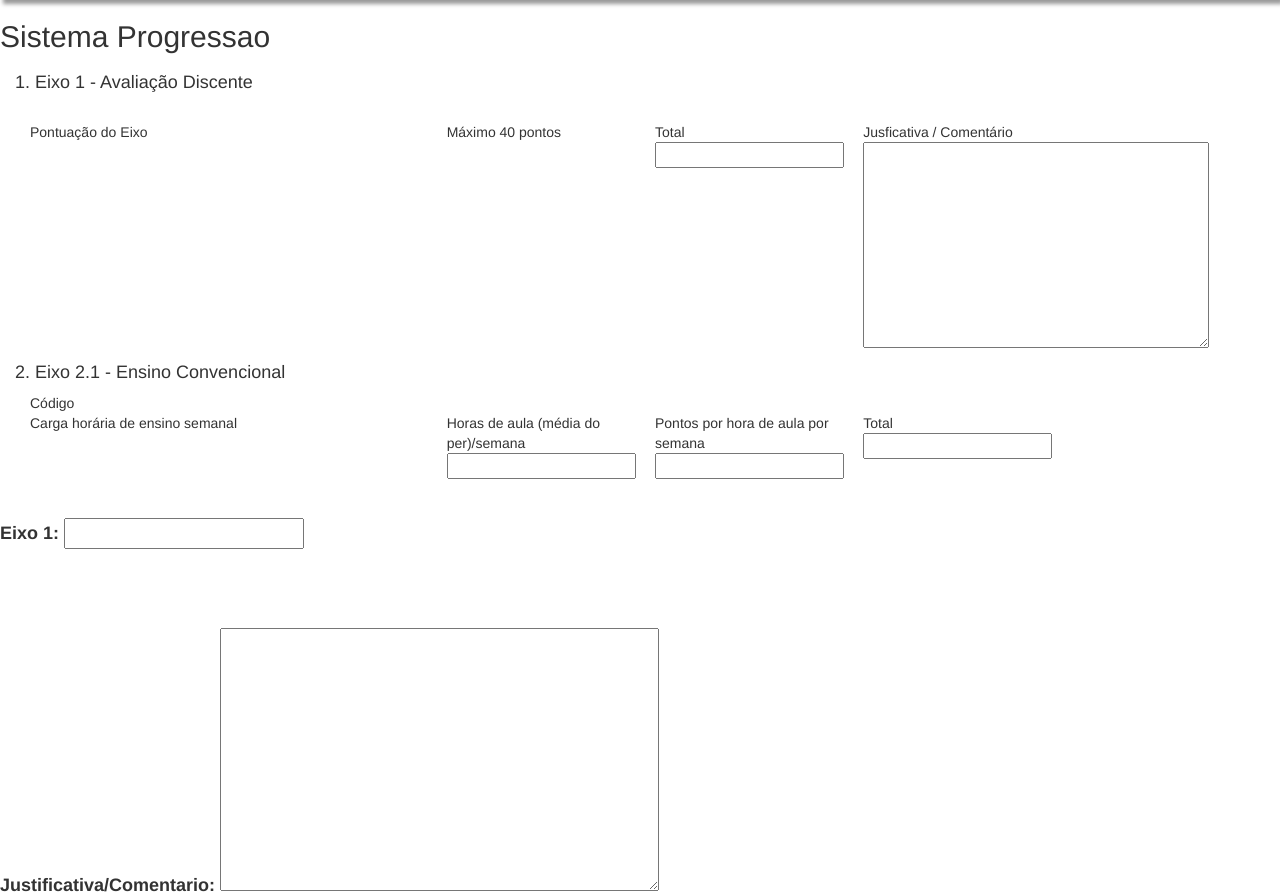
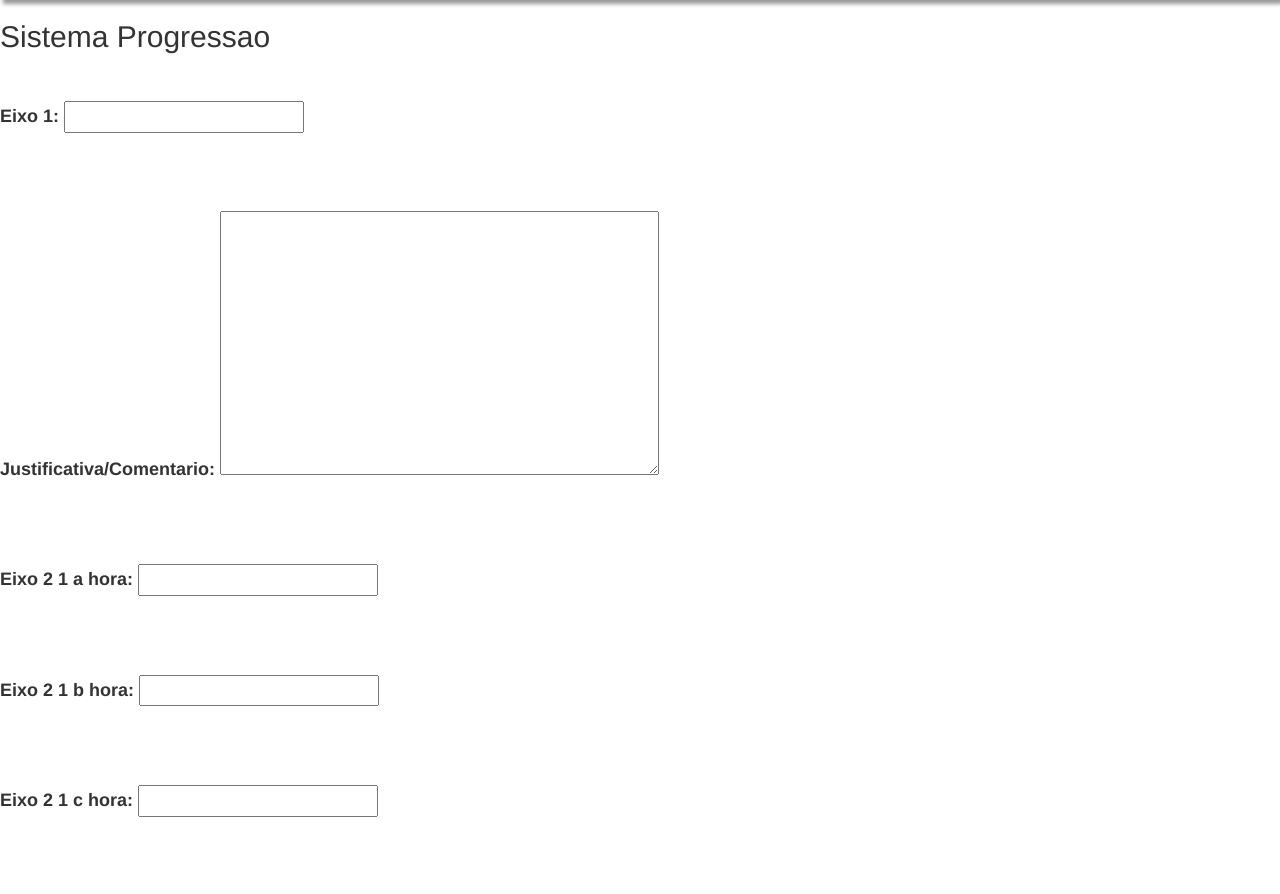
Before and after one commit to sistemaprogressao/prisma, a Django app: page /anexoi/ in a window 1280 px wide. Shown: the part 216-1110 px from the top of the page. Run offline with Django 3.2, Linux system fonts and the light colour scheme; some libraries are stand-ins or nearby versions.

Commit message:
Update anexoi.html

```diff
--- a/SistemaProgressao/templates/SistemaProgressao/anexoi.html
+++ b/SistemaProgressao/templates/SistemaProgressao/anexoi.html
@@ -12,51 +12,6 @@
 	<form method="POST">
 		{% csrf_token %}
 
-		<div class="container-fluid">
-			<h4>1. Eixo 1 - Avaliação Discente</h4>
-			<div class="col-xs-2">
-
-			</div>
-			<br>
-			<div class="col-xs-4">
-				Pontuação do Eixo
-			</div>
-			<div class="col-xs-2">
-				Máximo 40 pontos
-			</div>
-			<div class="col-xs-2">
-				Total
-				{{ form.eixo_1 }}
-			</div>
-			<div class="col-xs-2">
-				Jusficativa / Comentário
-				{{ form.eixo_1_justificacao_comentario }}
-			</div>
-		</div>
-
-		<div class="container-fluid">
-			<h4>2. Eixo 2.1 - Ensino Convencional</h4>
-			<div class="col-xs-2">
-				Código
-			</div>
-			<br>
-			<div class="col-xs-4">
-				Carga horária de ensino semanal
-			</div>
-			<div class="col-xs-2">
-				Horas de aula (média do per)/semana
-				{{ form.eixo_2_1_a_hora }}
-			</div>
-			<div class="col-xs-2">
-				Pontos por hora de aula por semana
-				{{ form.eixo_2_1_a_pontos }}
-			</div>
-			<div class="col-xs-2">
-				Total
-				{{ form.eixo_2_1_a_total }}
-			</div>
-		</div>
-
 		{{ form.as_p }}
 	</form>
 	{% endblock content %}
```
